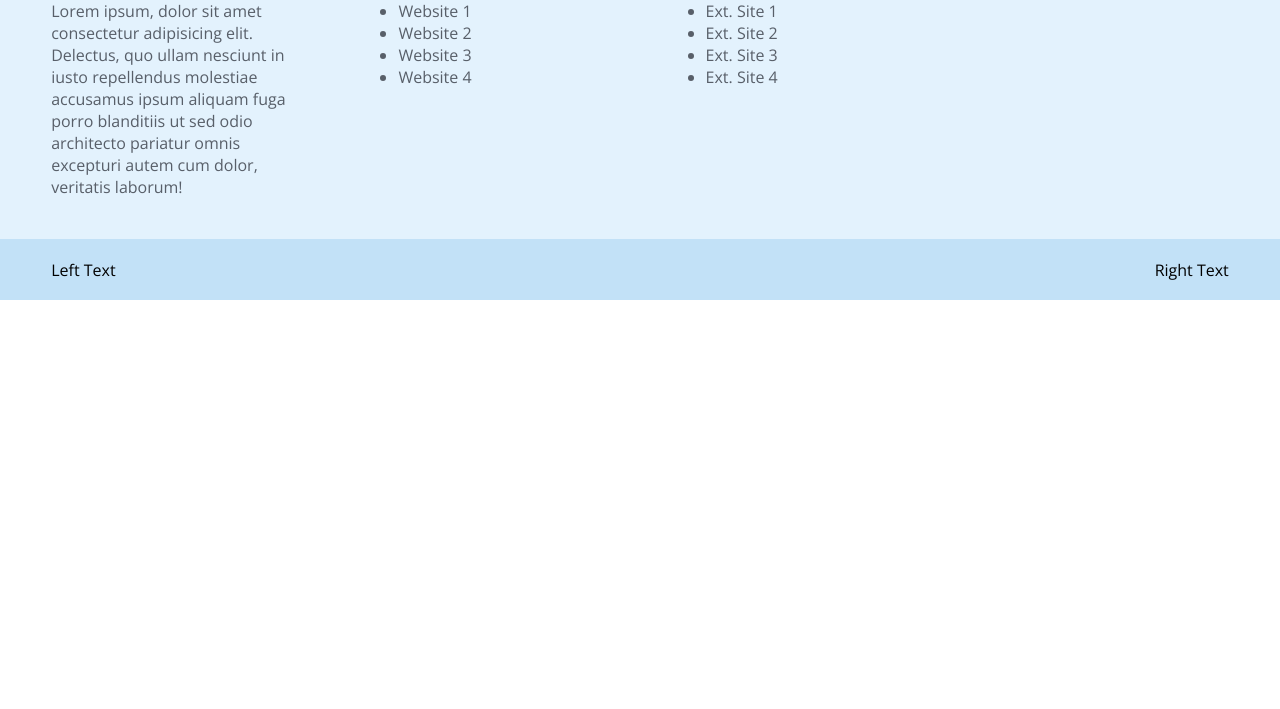
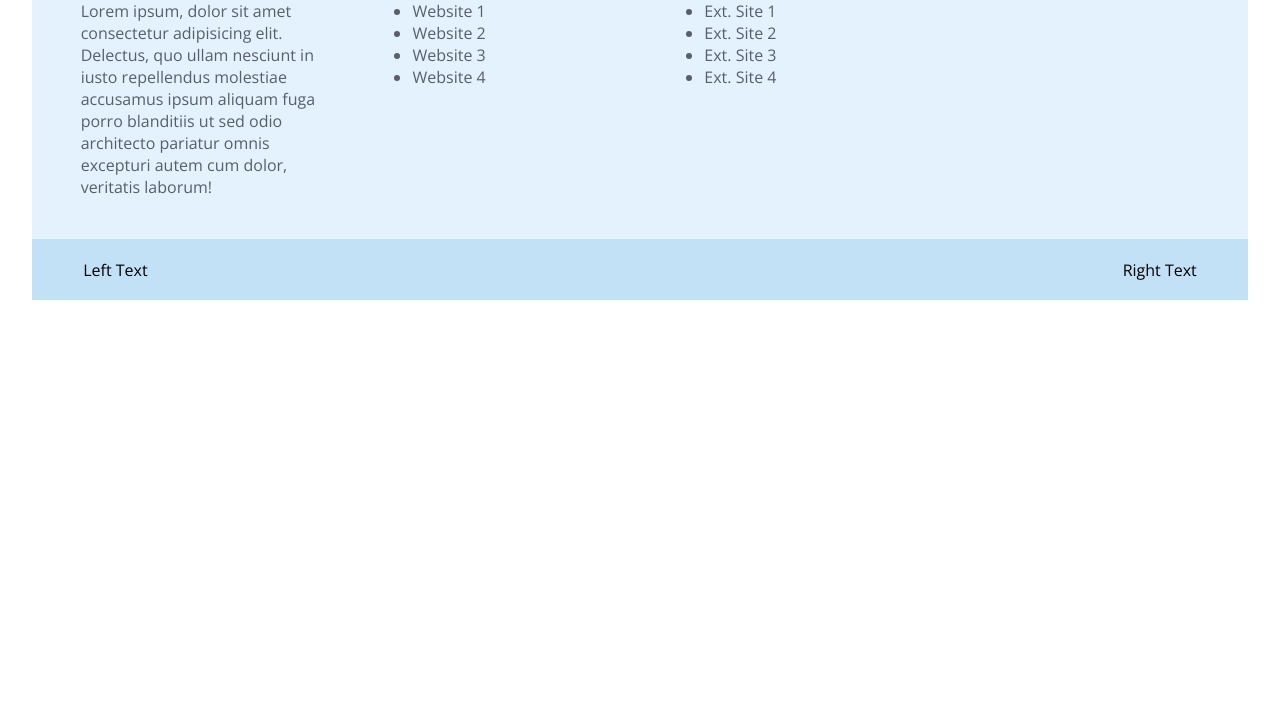
Before and after one commit to BulzEye/tpc-iiti-website-footer, a plain HTML site: page index.html in a window 1280 px wide. Shown: the part 91-800 px from the top of the page. Drawn offline with nearby package versions, Linux system fonts and the light colour scheme.

Commit message:
Added modified css file for this style

```diff
--- a/style.css
+++ b/style.css
@@ -74,7 +74,7 @@ Note:
 - If using short footer, let it be
 */
 
-/* footer div#navigation, div#tech-info {
+footer div#navigation, div#tech-info {
     width: 95%;
     margin: auto;
-} */
+}
```
